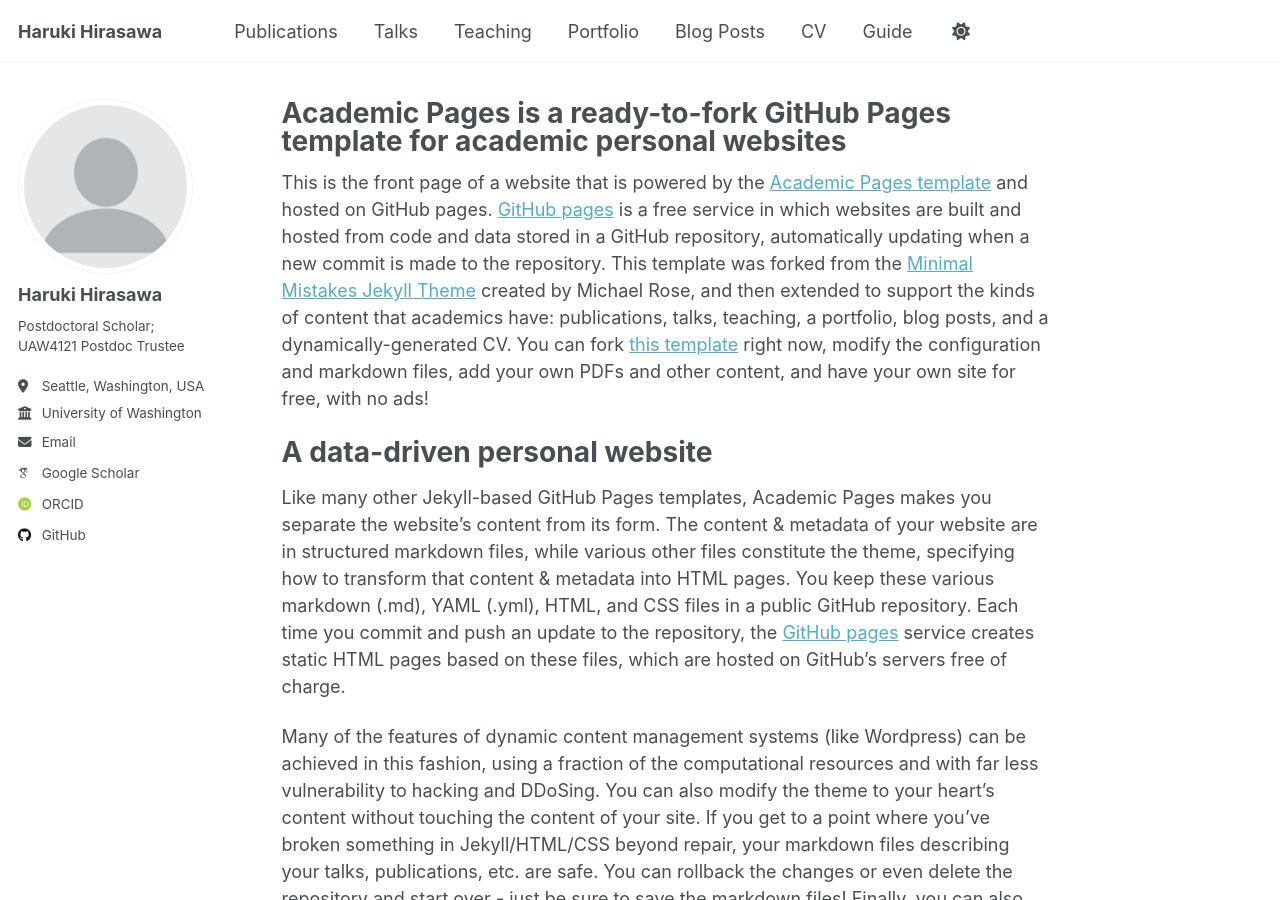
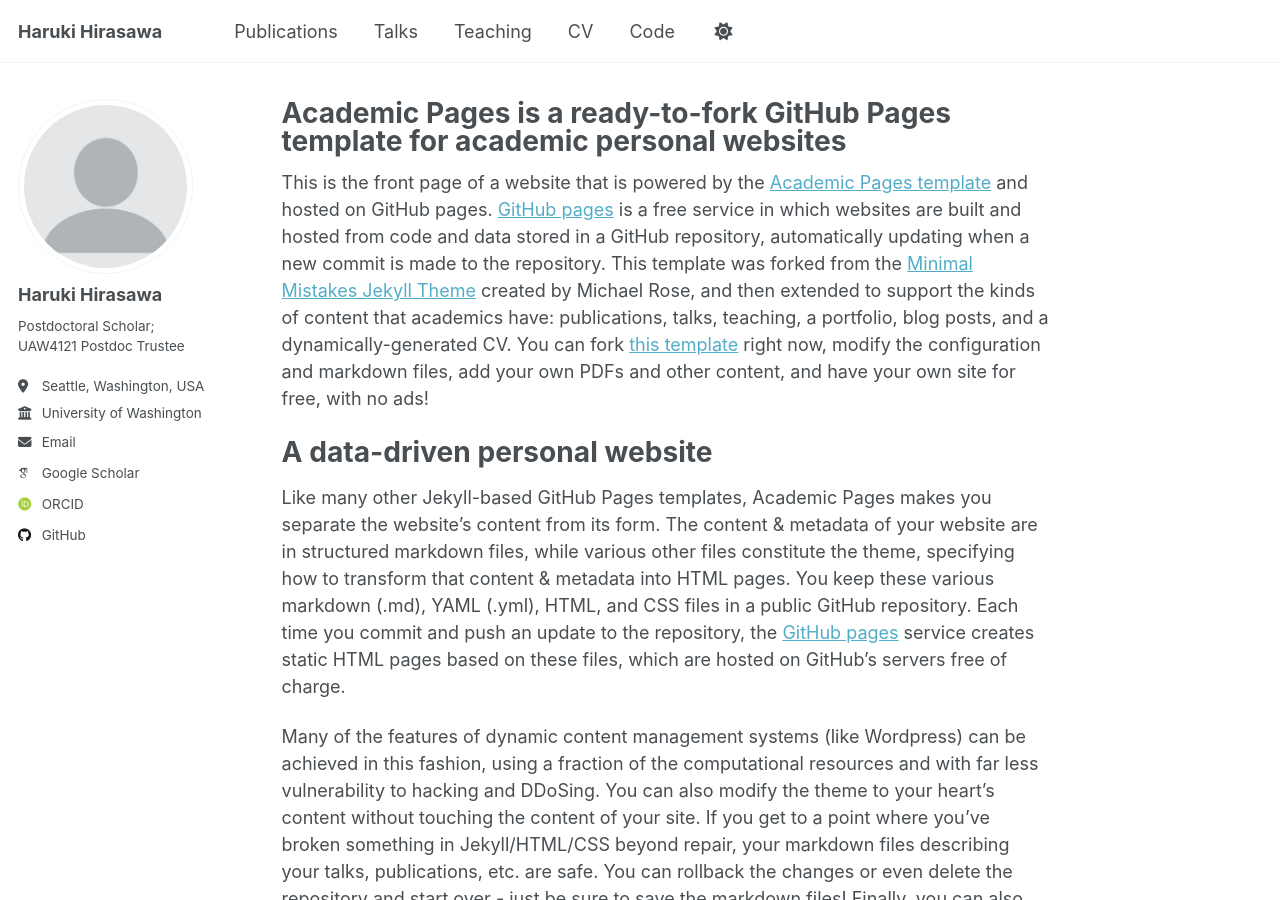
Before and after one commit to haruki-hirasawa/haruki-hirasawa.github.io, a Jekyll site: the page built from _pages/about.md, in a window 1280 px wide and 900 px high. Built offline with Jekyll 4.4.1, drawn with Linux system fonts in a browser that asks for light colours; some web fonts are replaced; part of the change alters nothing that is shown.

Commit message:
Update navigation.yml

```diff
--- a/_data/navigation.yml
+++ b/_data/navigation.yml
@@ -17,17 +17,21 @@ main:
   - title: "Teaching"
     url: /teaching/
 
-  - title: "Portfolio"
-    url: /portfolio/
+  #- title: "Portfolio"
+  #  url: /portfolio/
 
-  - title: "Blog Posts"
-    url: /year-archive/
+  #- title: "Blog Posts"
+  #  url: /year-archive/
 
   - title: "CV"
     url: /cv/
 
+  - title: "Code"
+    url: /code/
+
+
   # - title: "CV"
   #   url: /cv-json/
 
-  - title: "Guide"
-    url: /markdown/
+  #- title: "Guide"
+  #  url: /markdown/
```
